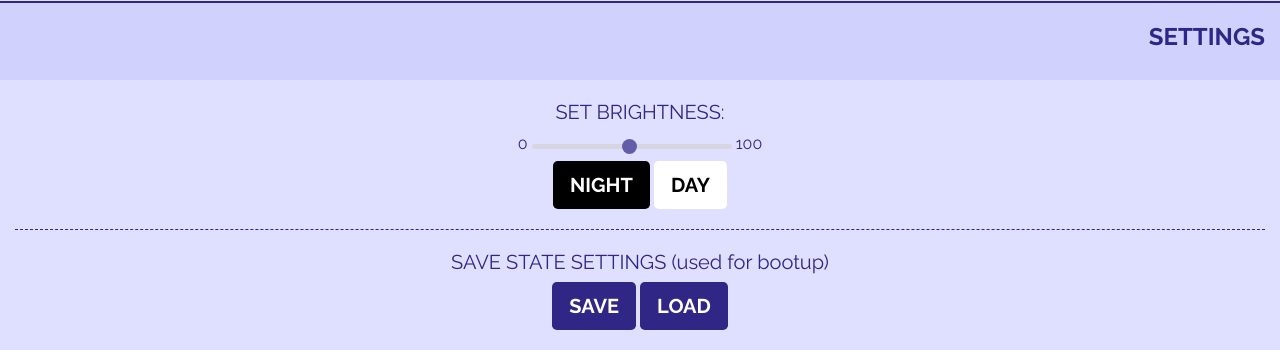
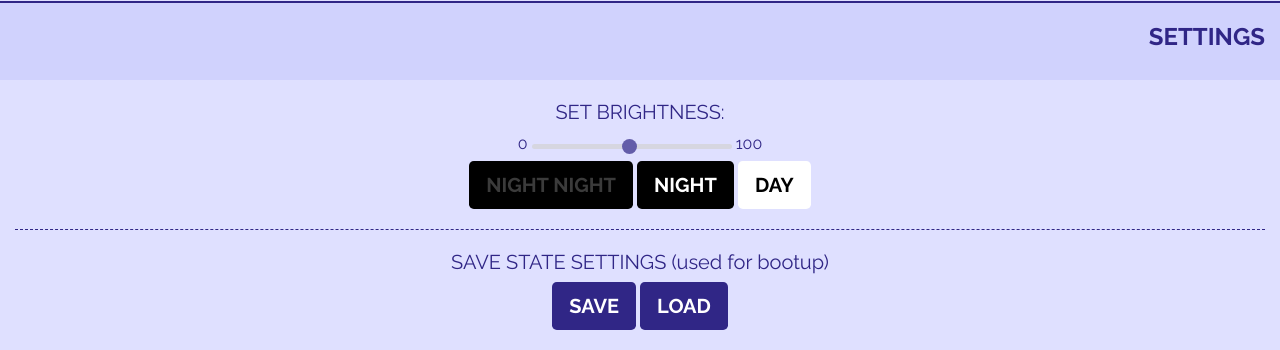
Before and after one commit to lancewilhelm/pingPongBallClock, a Flask app: page / in a window 1280 px wide. Shown: the part 1313-1663 px from the top of the page. Run offline with Flask 2, Linux system fonts and the light colour scheme; parts of the project's set-up code (start-up, migrations or seed data) failed here and were passed over; some libraries are stand-ins or nearby versions.

Commit message:
adding night night brightness button

```diff
--- a/code/static/css/style.css
+++ b/code/static/css/style.css
@@ -303,3 +303,7 @@ p {
 .txt-purple {
 	color: #302686;
 }
+
+.txt-gray {
+	color: #3b3b3b;
+}
--- a/code/templates/index.html
+++ b/code/templates/index.html
@@ -192,6 +192,7 @@
 					0 <input class="brightness-slider brightness-slider" type="range" id="brightnessSlider" value="125" max="255" onclick="setBrightness()"/> 100
 				</div>
 				<br>
+				<button class="btn btn-lg btn-black txt-gray" type="button" onclick="setBrightness('10')">NIGHT NIGHT</button>
 				<button class="btn btn-lg btn-black" type="button" onclick="setBrightness('30')">NIGHT</button>
 				<button class="btn btn-lg btn-white" type="button" onclick="setBrightness('125')">DAY</button>
 			</div>
```
